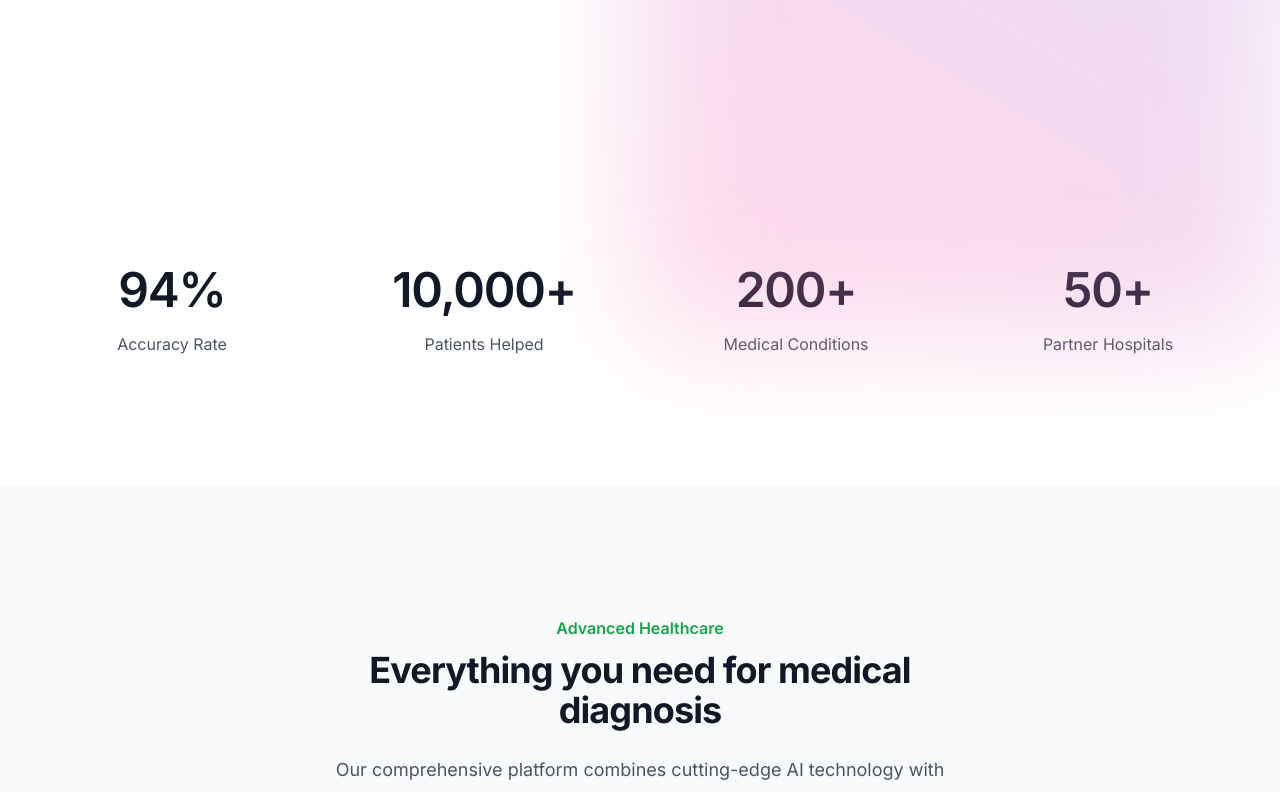
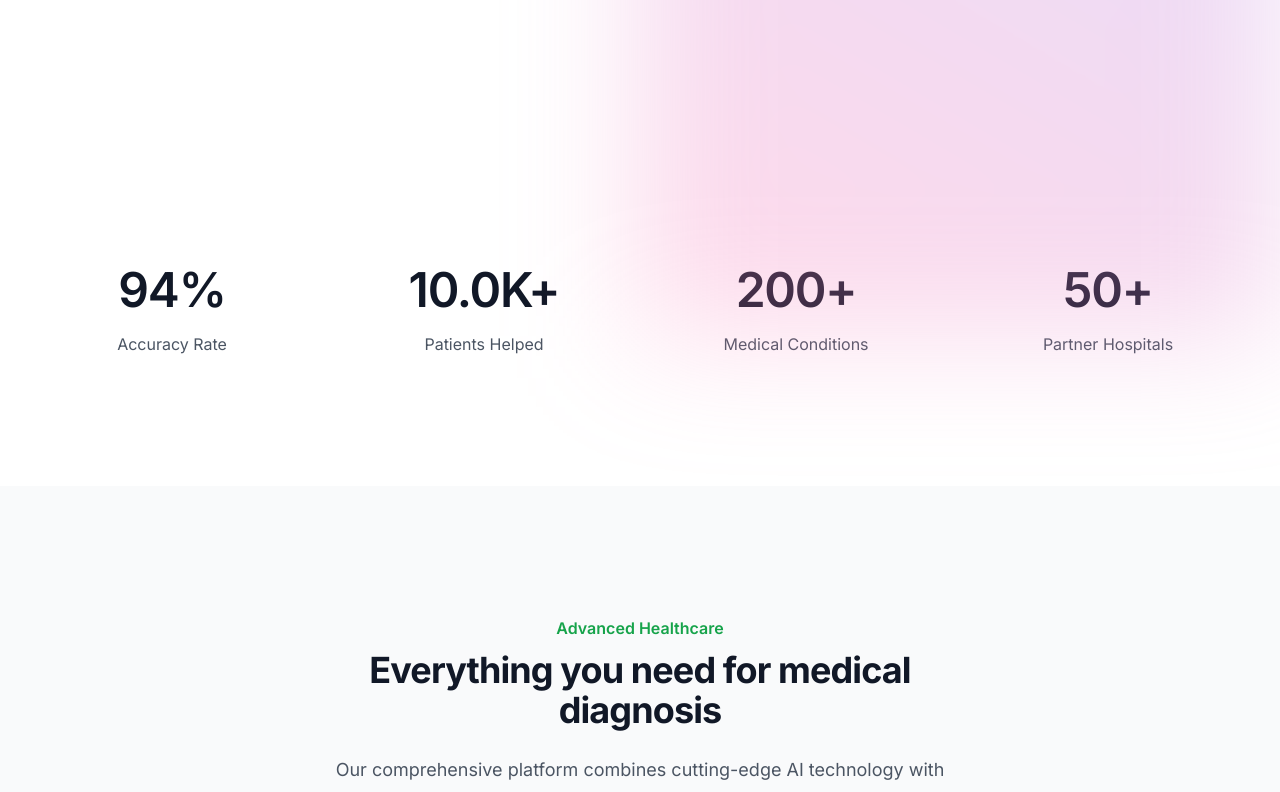
Before and after one commit to ywsosman/demo, a React (Vite) app in the folder frontend/: page / in a window 1280 px wide. Shown: the part 815-1607 px from the top of the page. Built offline with nearby package versions, Linux system fonts and the light colour scheme; no server answers; the HTML template or start-up script is replaced by a standard one.

Commit message:
animations

```diff
--- /dev/null
+++ b/frontend/src/components/AnimatedCounter.jsx
@@ -0,0 +1,81 @@
+import React, { useState, useEffect, useRef } from 'react';
+
+const AnimatedCounter = ({
+  end,
+  duration = 2000,
+  start = 0,
+  suffix = '',
+  prefix = '',
+  className = ''
+}) => {
+  const [count, setCount] = useState(start);
+  const [isVisible, setIsVisible] = useState(false);
+  const counterRef = useRef(null);
+
+  useEffect(() => {
+    const observer = new IntersectionObserver(
+      ([entry]) => {
+        if (entry.isIntersecting && !isVisible) {
+          setIsVisible(true);
+        }
+      },
+      { threshold: 0.1 }
+    );
+
+    if (counterRef.current) {
+      observer.observe(counterRef.current);
+    }
+
+    return () => {
+      if (counterRef.current) {
+        observer.unobserve(counterRef.current);
+      }
+    };
+  }, [isVisible]);
+
+  useEffect(() => {
+    if (!isVisible) return;
+
+    const startTime = Date.now();
+    const numericEnd = parseFloat(end.toString().replace(/[^\d.]/g, ''));
+
+    const animate = () => {
+      const elapsed = Date.now() - startTime;
+      const progress = Math.min(elapsed / duration, 1);
+
+      // Easing function for smooth animation
+      const easeOutQuart = 1 - Math.pow(1 - progress, 4);
+      const currentCount = start + (numericEnd - start) * easeOutQuart;
+
+      setCount(currentCount);
+
+      if (progress < 1) {
+        requestAnimationFrame(animate);
+      } else {
+        setCount(numericEnd);
+      }
+    };
+
+    requestAnimationFrame(animate);
+  }, [isVisible, end, duration, start]);
+
+  const formatCount = (num) => {
+    if (num >= 1000000) {
+      return (num / 1000000).toFixed(1) + 'M';
+    } else if (num >= 1000) {
+      return (num / 1000).toFixed(1) + 'K';
+    } else if (num % 1 !== 0) {
+      return num.toFixed(1);
+    } else {
+      return Math.floor(num);
+    }
+  };
+
+  return (
+    <span ref={counterRef} className={className}>
+      {prefix}{formatCount(count)}{suffix}
+    </span>
+  );
+};
+
+export default AnimatedCounter;
--- a/frontend/src/components/layout/Navbar.jsx
+++ b/frontend/src/components/layout/Navbar.jsx
@@ -106,11 +106,22 @@ const Navbar = () => {
             </button>
           </div>
 
-          {/* Desktop navigation - Always visible */}
+          {/* Desktop navigation - ALWAYS visible and functional */}
           <div className="hidden md:flex items-center space-x-8">
-            {user ? (
-              // Show role-specific navigation for logged-in users
-              navLinks.map((link) => {
+            {/* Always show basic navigation for all users */}
+            <Link
+              to="/"
+              className={`flex items-center space-x-1 px-3 py-2 rounded-md text-sm font-medium transition-all duration-200 hover:shadow-md hover:scale-110 ${
+                isActive('/')
+                  ? 'text-primary-600 dark:text-primary-400 bg-primary-50 dark:bg-primary-900/20 shadow-sm'
+                  : 'text-gray-600 dark:text-gray-300 hover:text-gray-900 dark:hover:text-white hover:bg-gray-50 dark:hover:bg-gray-700 hover:shadow-md'
+              }`}
+            >
+              <span>Home</span>
+            </Link>
+
+            {/* Show role-specific navigation for logged-in users */}
+            {user && navLinks.map((link) => {
               const Icon = link.icon;
               return (
                 <Link
@@ -126,20 +137,11 @@ const Navbar = () => {
                   <span>{link.name}</span>
                 </Link>
               );
-              })
-            ) : (
-              // Show general navigation for visitors
+            })}
+
+            {/* Always show login/register for non-logged-in users */}
+            {!user && (
               <>
-                <Link
-                  to="/"
-                  className={`flex items-center space-x-1 px-3 py-2 rounded-md text-sm font-medium transition-all duration-200 hover:shadow-md hover:scale-110 ${
-                    isActive('/')
-                      ? 'text-primary-600 dark:text-primary-400 bg-primary-50 dark:bg-primary-900/20 shadow-sm'
-                      : 'text-gray-600 dark:text-gray-300 hover:text-gray-900 dark:hover:text-white hover:bg-gray-50 dark:hover:bg-gray-700 hover:shadow-md'
-                  }`}
-                >
-                  <span>Home</span>
-                </Link>
                 <Link
                   to="/login"
                   className={`flex items-center space-x-1 px-3 py-2 rounded-md text-sm font-medium transition-all duration-200 hover:shadow-md hover:scale-110 ${
@@ -234,7 +236,21 @@ const Navbar = () => {
               <span>{isDarkMode ? 'Light Mode' : 'Dark Mode'}</span>
             </button>
 
-            {user ? (
+            {/* Always show basic navigation for all users */}
+            <Link
+              to="/"
+              onClick={() => setMobileMenuOpen(false)}
+              className={`flex items-center space-x-2 px-3 py-2 rounded-md text-base font-medium transition-all duration-200 hover:shadow-md hover:scale-110 ${
+                isActive('/')
+                  ? 'text-primary-600 dark:text-primary-400 bg-primary-50 dark:bg-primary-900/20 shadow-sm'
+                  : 'text-gray-600 dark:text-gray-300 hover:text-gray-900 dark:hover:text-white hover:bg-gray-50 dark:hover:bg-gray-700 hover:shadow-md'
+              }`}
+            >
+              <span>Home</span>
+            </Link>
+
+            {/* Show role-specific navigation for logged-in users */}
+            {user && (
               <>
                 <div className="px-3 py-2 text-sm text-gray-700 dark:text-gray-300 border-b border-gray-200 dark:border-gray-600 mb-2">
                   Welcome, {user.firstName || user.name || 'User'}
@@ -273,20 +289,11 @@ const Navbar = () => {
                   <span>Logout</span>
                 </button>
               </>
-            ) : (
+            )}
+
+            {/* Always show login/register for non-logged-in users */}
+            {!user && (
               <>
-                {/* General navigation for visitors */}
-                <Link
-                  to="/"
-                  onClick={() => setMobileMenuOpen(false)}
-                  className={`flex items-center space-x-2 px-3 py-2 rounded-md text-base font-medium transition-all duration-200 hover:shadow-md hover:scale-110 ${
-                    isActive('/')
-                      ? 'text-primary-600 dark:text-primary-400 bg-primary-50 dark:bg-primary-900/20 shadow-sm'
-                      : 'text-gray-600 dark:text-gray-300 hover:text-gray-900 dark:hover:text-white hover:bg-gray-50 dark:hover:bg-gray-700 hover:shadow-md'
-                  }`}
-                >
-                  <span>Home</span>
-                </Link>
                 <Link
                   to="/login"
                   onClick={() => setMobileMenuOpen(false)}
--- a/frontend/src/pages/Landing.jsx
+++ b/frontend/src/pages/Landing.jsx
@@ -1,6 +1,7 @@
 import React from 'react';
 import { Link } from 'react-router-dom';
 import { useAuth } from '../contexts/AuthContext';
+import AnimatedCounter from '../components/AnimatedCounter';
 import {
   HeartIcon,
   ShieldCheckIcon,
@@ -47,10 +48,10 @@ const Landing = () => {
   ];
 
   const stats = [
-    { id: 1, name: 'Accuracy Rate', value: '94%' },
-    { id: 2, name: 'Patients Helped', value: '10,000+' },
-    { id: 3, name: 'Medical Conditions', value: '200+' },
-    { id: 4, name: 'Partner Hospitals', value: '50+' },
+    { id: 1, name: 'Accuracy Rate', value: '94%', numericValue: 94, suffix: '%' },
+    { id: 2, name: 'Patients Helped', value: '10,000+', numericValue: 10000, suffix: '+' },
+    { id: 3, name: 'Medical Conditions', value: '200+', numericValue: 200, suffix: '+' },
+    { id: 4, name: 'Partner Hospitals', value: '50+', numericValue: 50, suffix: '+' },
   ];
 
   return (
@@ -122,7 +123,12 @@ const Landing = () => {
               <div key={stat.id} className="mx-auto flex max-w-xs flex-col gap-y-4">
                 <dt className="text-base leading-7 text-gray-600 dark:text-gray-300">{stat.name}</dt>
                 <dd className="order-first text-3xl font-semibold tracking-tight text-gray-900 dark:text-white sm:text-5xl">
-                  {stat.value}
+                  <AnimatedCounter
+                    end={stat.numericValue}
+                    suffix={stat.suffix}
+                    duration={2000}
+                    className="inline-block"
+                  />
                 </dd>
               </div>
             ))}
```
Lines whose indentation alone changed are shown as unchanged.
